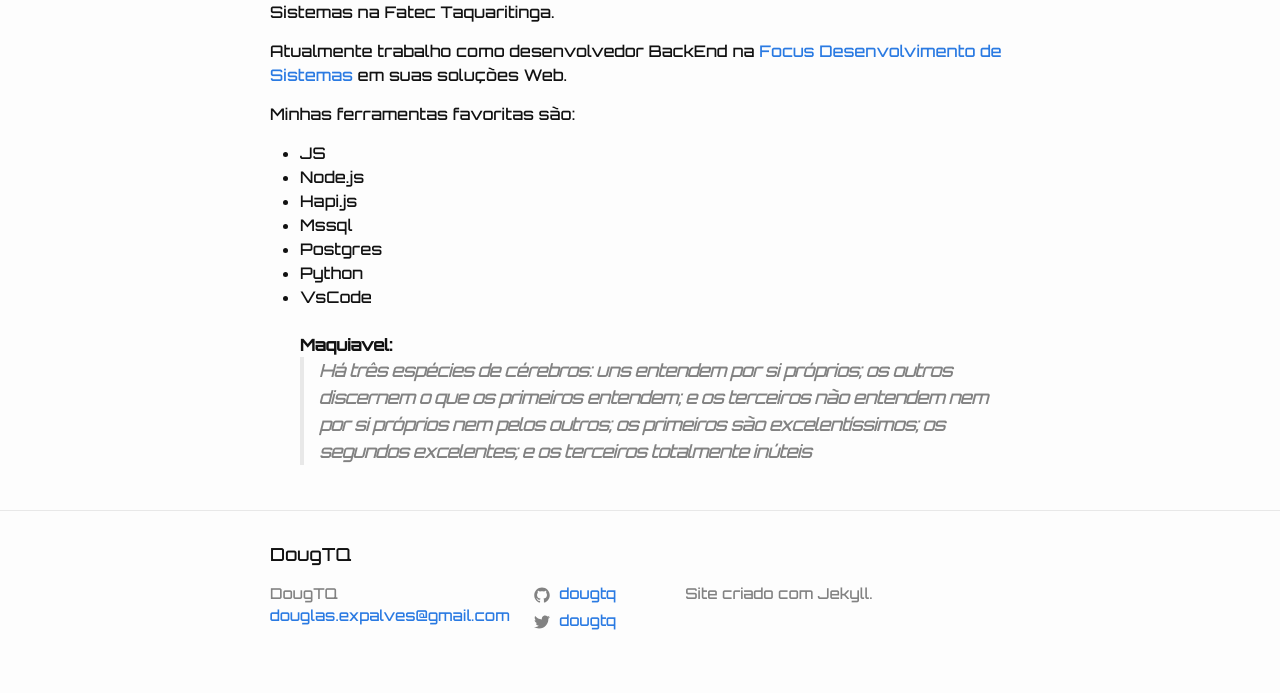
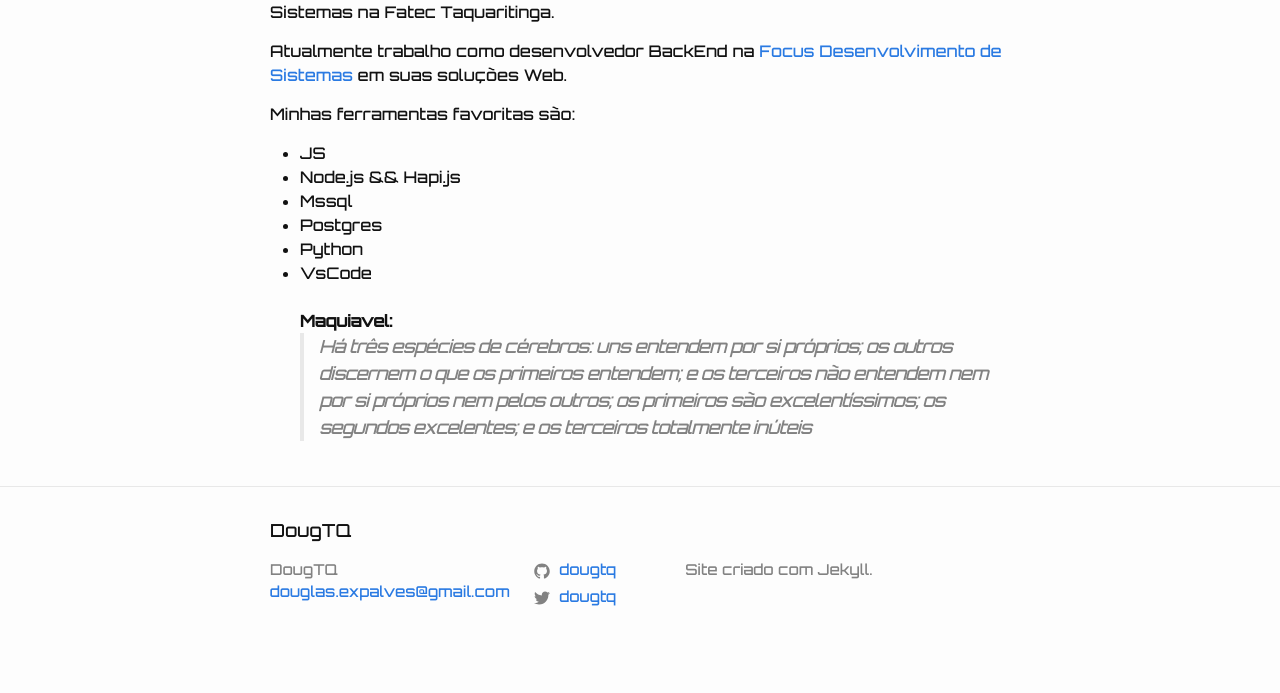
Before and after one commit to dougtq/mypage-tq, a Jekyll site: the page built from about.md, in a window 1280 px wide. Shown: the part 655-1348 px from the top of the page. Built offline with Jekyll 4.4.1, drawn with Linux system fonts in a browser that asks for light colours; nearby versions of some CDN libraries; some web fonts are replaced; after the commit the page ends 1324 px from its top, so only the background shows below that.

```diff
--- a/about.md
+++ b/about.md
@@ -15,8 +15,7 @@ permalink: /sobre/
 
  Minhas ferramentas favoritas são:
   - JS
-  - Node.js
-  - Hapi.js
+  - Node.js && Hapi.js
   - Mssql
   - Postgres
   - Python
```
